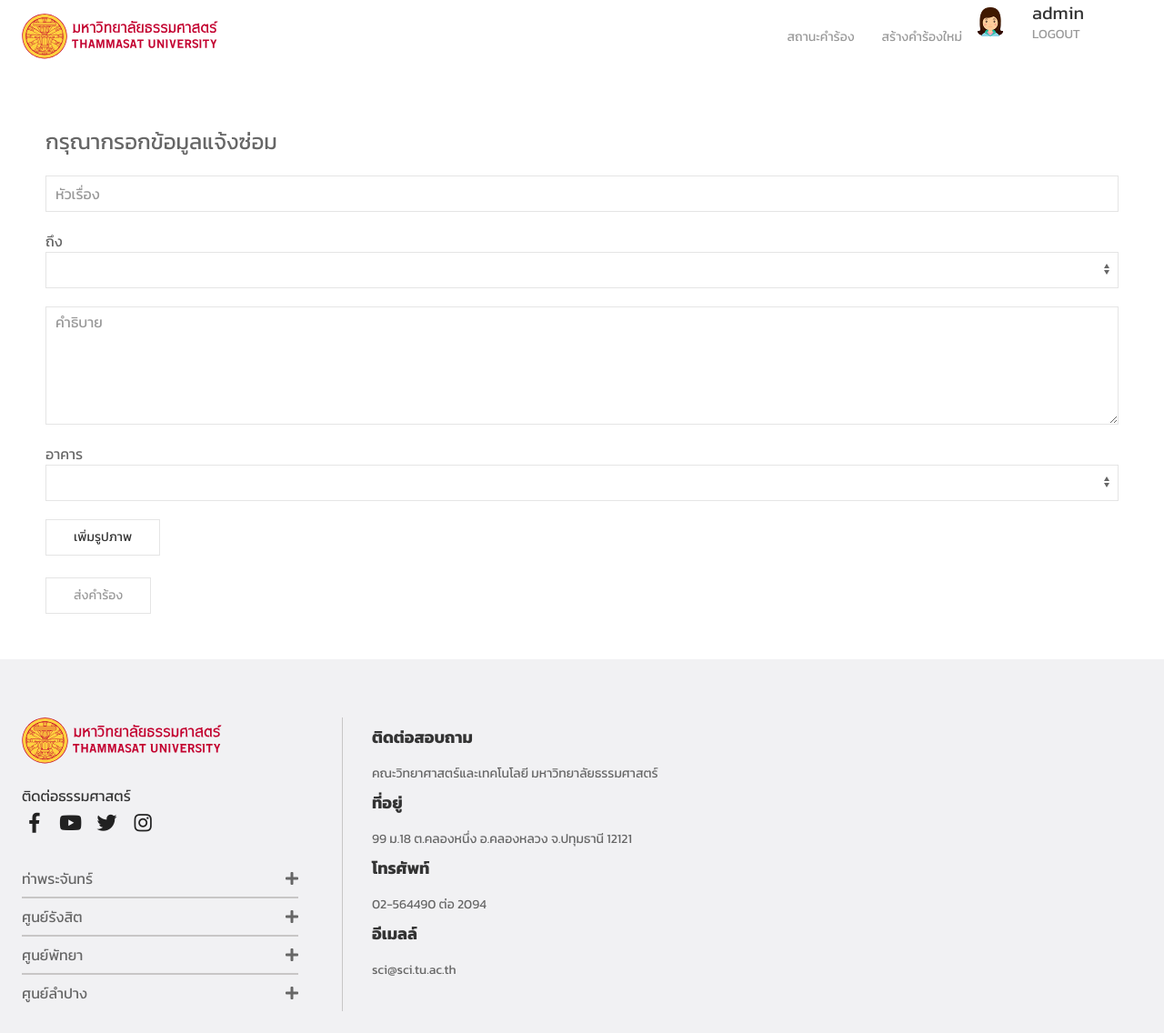
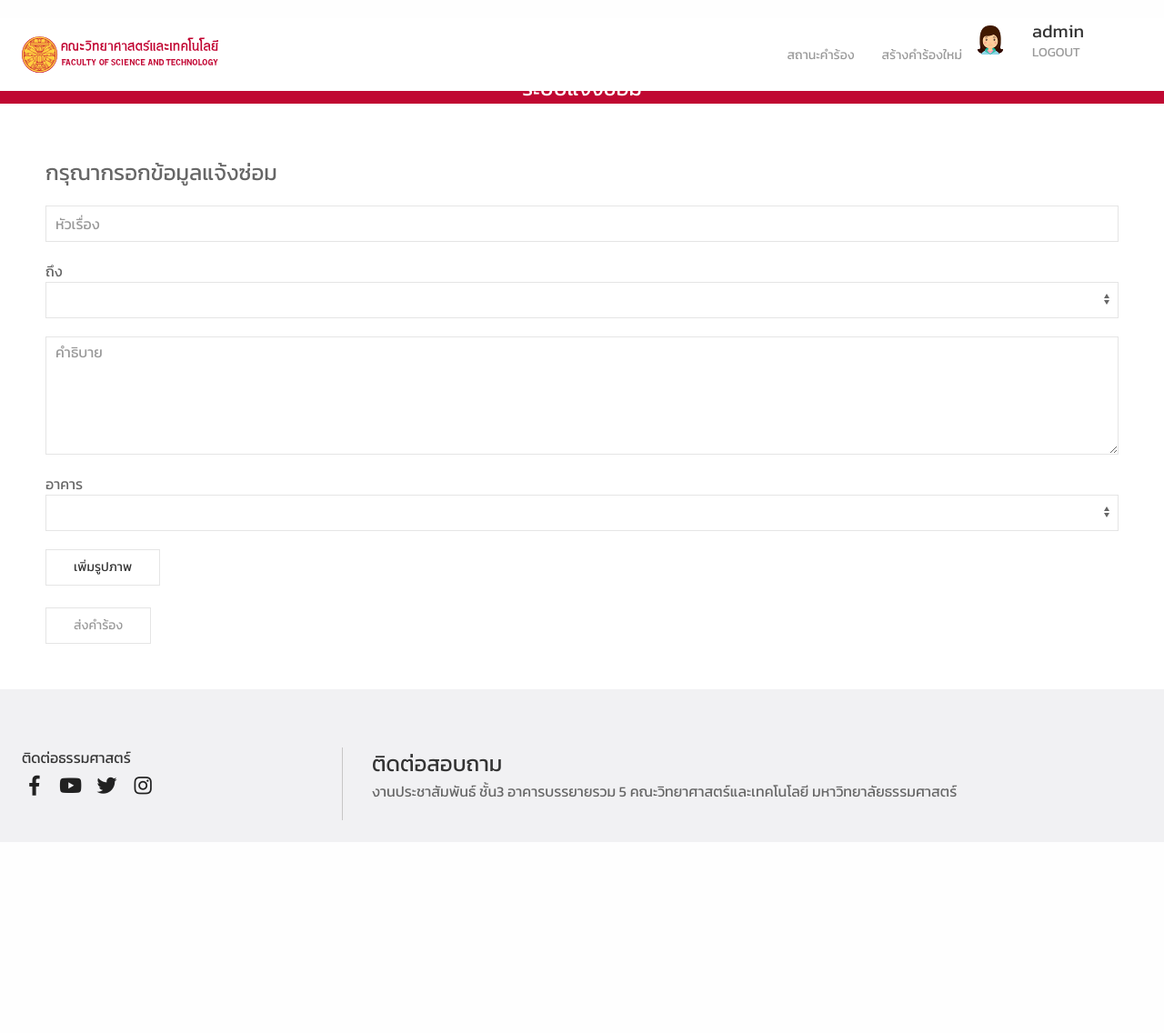
Before and after one commit to scitu/need2fix, a Django app: page /task/add/ in a window 1280 px wide. Shown: the whole page at 91% size. After the commit the page ends 926 px from the top, so only its background shows below. Run offline with Django 3.2, Linux system fonts and the light colour scheme; a user stored in the database is signed in; data that the repository does not hold is empty; some libraries are stand-ins or nearby versions.

Commit message:
update logo

```diff
--- a/need2fix/app/templates/base.html
+++ b/need2fix/app/templates/base.html
@@ -30,7 +30,7 @@
           <nav class="uk-navbar-container" uk-navbar="mode: click">
             <div class="uk-navbar-left">
               <!-- <img src="static/main-logo.svg" class="main-logo"> -->
-              <a href="/"><img src="{% static 'img/main-logo.svg' %}" class="main-logo"></a>
+              <a href="/"><img src="{% static 'img/scitu_logo.svg' %}" class="main-logo"></a>
 
             </div>
             <div class="uk-navbar-right" style="margin-right:5%;">
@@ -81,18 +81,15 @@
           </nav>
         </div>
       </div>
+      <div class="uk-margin-remove-bottom" align="center" style="background-color:#c00832;"><h3 style="color:white;">ระบบแจ้งซ่อม</h3></div>
 
 {% block content %} {% endblock %}
 <div class="page-footer">
   <div class="uk-flex footer-flex">
       <div class="about">
-        <div class="sub-logo">
-          <!-- <img src="static/main-logo.svg" alt=""> -->
-          <img src="{% static 'img/main-logo.svg' %}" class="main-logo">
-        </div>
           <div class="contact">
               <h6 class="contact-text">ติดต่อธรรมศาสตร์</h6>
-          <ul class="contact-list">
+              <ul class="contact-list uk-margin-remove-bottom uk-padding-remove-bottom">
                 <li>
                   <a href="https://www.facebook.com/thammasat.uni"><i class="fab fa-facebook-f"></i></a>
                 </li>
@@ -106,73 +103,16 @@
                   <a href="https://www.instagram.com/thammasat_official"><i class="fab fa-instagram"></i></a>
                 </li>
               </ul>
-        </div>
-        <div class="address">
-          <ul class="address-list">
-            <li>
-              <div uk-grid>
-                <p class="uk-width-1-2 title uk-first-column">ท่าพระจันทร์</p>
-                <i uk-toggle="target: #thaprachan;cls: show; animation: uk-animation-slide-bottom-small" class="fas fa-plus uk-width-1-2 uk-text-right"></i>
-              </div>
-              <div id="thaprachan" class="toggle-usage">
-                <p>2 ถนนพระจันทร์ แขวงพระบรมมหาราชวัง, เขตพระนคร, กรุงเทพฯ 10200, ประเทศไทย.</p>
-                <p>Tel. +66 (0) 2613 3333</p>
-              </div>
-            </li>
-            <li>
-              <div uk-grid>
-                <p class="uk-width-1-2 title uk-first-column">ศูนย์รังสิต</p>
-                <i uk-toggle="target: #rangsit;cls: show; animation: uk-animation-slide-bottom-small" class="fas fa-plus uk-width-1-2 uk-text-right"></i>
-              </div>
-              <div id="rangsit" class="toggle-usage">
-                <p>99 หมู่ 18, ถ.พหลโยธิน, คลองหลวง, รังสิต, ปทุมธานี, 12121 ประเทศไทย.</p>
-                <p>Tel. +66 (0) 564 4440-79</p>
-              </div>
-            </li>
-            <li>
-              <div uk-grid>
-                <p class="uk-width-1-2 title uk-first-column">ศูนย์พัทยา</p>
-                <i uk-toggle="target: #pattaya;cls: show; animation: uk-animation-slide-bottom-small" class="fas fa-plus uk-width-1-2 uk-text-right"></i>
-              </div>
-              <div id="pattaya" class="toggle-usage">
-                <p>อาคารบรรยายรวม เลขที่ 39/4 หมู่ 5 ต.โปร่ง อ.บางละมุง จ.ชลบุรี 20150</p>
-                <p>Tel. +66 (0) 3825 9050-55</p>
-              </div>
-            </li>
-            <li>
-              <div uk-grid>
-                <p class="uk-width-1-2 title uk-first-column">ศูนย์ลำปาง</p>
-                <i uk-toggle="target: #lampang;cls: show; animation: uk-animation-slide-bottom-small" class="fas fa-plus uk-width-1-2 uk-text-right"></i>
-              </div>
-              <div id="lampang" class="toggle-usage">
-                <p>248 หมู่ 2 ถ.ลำปาง-เชียงใหม่ ต.ปงยางคก อ.ห้างฉัตร จ.ลำปาง 52190</p>
-                <p>Tel. +66 (0) 5423-7999 โทรสาร +66 (0) 5423-7999 ต่อ 5119</p>
-              </div>
-            </li>
-          </ul>
+
           </div>
       </div>
-      <div class="faculty-info">
       <div>
-          <p class="uk-text-lead">ติดต่อสอบถาม</p>
-          <!-- <p>งานบัณฑิตศึกษา ชั้น3 อาหารบรรยายรวม 5</p> -->
-          <p>คณะวิทยาศาสตร์และเทคโนโลยี มหาวิทยาลัยธรรมศาสตร์</p>
-        </div>
-        <div>
-          <p class="uk-text-lead">ที่อยู่</p>
-          <p>99 ม.18 ต.คลองหนึ่ง อ.คลองหลวง จ.ปทุมธานี 12121</p>
-        </div>
-        <div>
-          <p class="uk-text-lead">โทรศัพท์</p>
-          <p>02-564490 ต่อ 2094</p>
-        </div>
-        <div>
-          <p class="uk-text-lead">อีเมลล์</p>
-          <p>sci@sci.tu.ac.th</p>
+          <p class="uk-text-lead uk-margin-remove-bottom">ติดต่อสอบถาม</p>
+          <p class="uk-padding-remove-top uk-margin-remove-top">งานประชาสัมพันธ์ ชั้น3 อาคารบรรยายรวม 5 คณะวิทยาศาสตร์และเทคโนโลยี มหาวิทยาลัยธรรมศาสตร์</p>
       </div>
   </div>
 </div>
-  </div>
+
 </div>
 </div>
 
--- a/need2fix/static/css/custom.css
+++ b/need2fix/static/css/custom.css
@@ -213,6 +213,10 @@
     background-color: #f2f2f2;
   }
 
+  .navbar .uk-navbar-container {
+    margin-top: 20px;
+  }
+
 }
 /* 1280px section */
 @media screen and (min-width: 1080px) {
@@ -228,6 +232,10 @@
     margin-right: 32px;
     border-right: solid 1px #c8c6c6;
   }
+  .navbar .uk-navbar-container {
+    margin-top: 20px;
+  }
+
 
 }
 
@@ -238,5 +246,8 @@
     flex-direction: column;
   }
 
+  .navbar .uk-navbar-container {
+    margin-top: 20px;
+  }
 
 }
```
Also changed, not shown: need2fix/static/img/scitu_logo.svg (added). Lines whose indentation alone changed are shown as unchanged.
